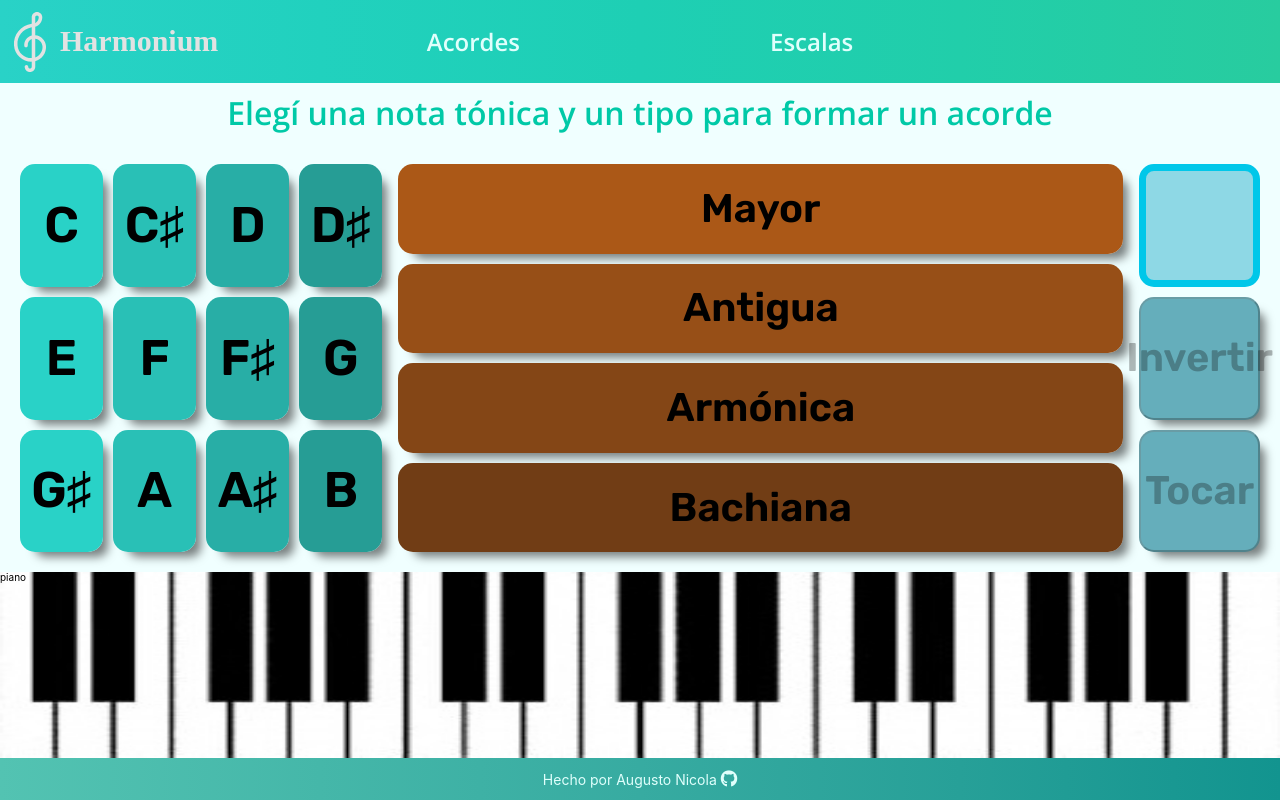
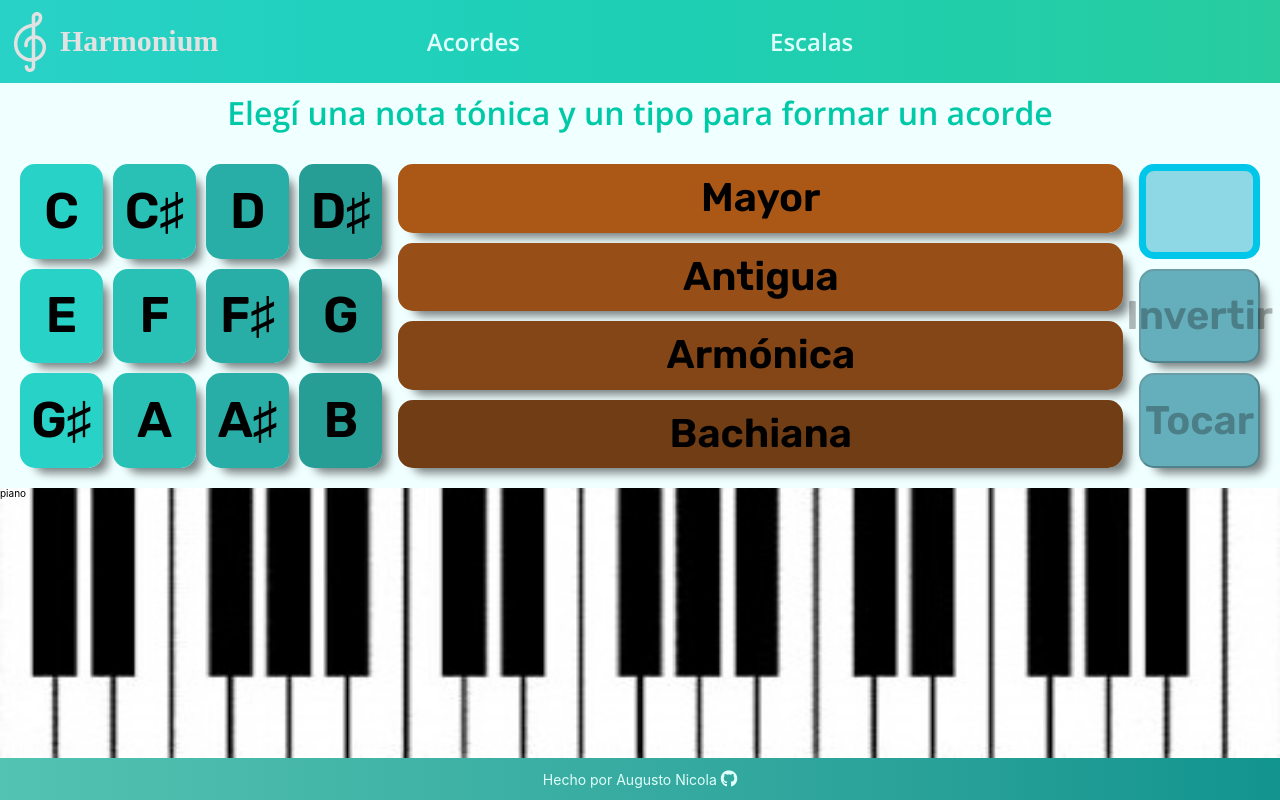
Before and after one commit to AugustoNicola/Harmonium, a React (Create React App) app in the folder app/: page /escalas in a window 1280 px wide. Built offline with nearby package versions, Linux system fonts and the light colour scheme; the HTML template or start-up script is replaced by a standard one; a web font is replaced by a local one.

Commit message:
:wrench: :art: CSS Grid para estructura base por problemas de growth en los selectores

```diff
--- a/app/src/App.css
+++ b/app/src/App.css
@@ -65,13 +65,12 @@ h1 {
 .main {
 	flex: 100% 1 1;
 
-	display: flex;
-	flex-flow: column nowrap;
+	display: grid;
+	grid-template-columns: minmax(0, 1fr);
+	grid-template-rows: 6fr 4fr;
 }
 
 .main-selectores {
-	flex: 60% 1 1;
-
 	display: flex;
 	flex-flow: column nowrap;
 	align-items: center;
--- a/app/src/Componentes/Opciones/Opciones.jsx
+++ b/app/src/Componentes/Opciones/Opciones.jsx
@@ -14,7 +14,7 @@ const Opciones = ({inversionSeleccionada, setInversion, nota, acorde, escala}) =
 	useEffect(() => {
 		if(nota && acorde)
 		{
-			setLabel(`\n\n${DataNotas[nota].label}\n${DataAcordes[acorde].label}`);
+			setLabel(`\n\n${DataNotas[nota].label} ${DataAcordes[acorde].label}`);
 			setInvertirDisponible(true);
 			setTocarDisponible(true);
 		} else if(nota && escala)
--- a/app/src/Componentes/Piano/Piano.css
+++ b/app/src/Componentes/Piano/Piano.css
@@ -2,5 +2,4 @@
 	background-image: url("../../media/dummy\ piano.jpg");
 	background-repeat: no-repeat;
 	background-size: 100% 100%;
-	flex: 40% 1 1;
 }
```
